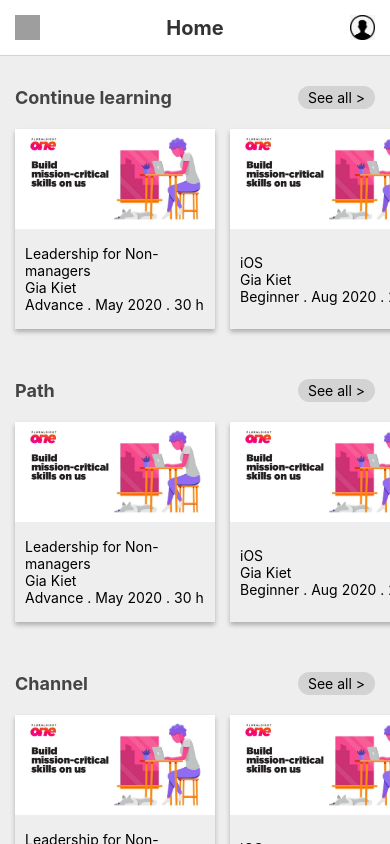
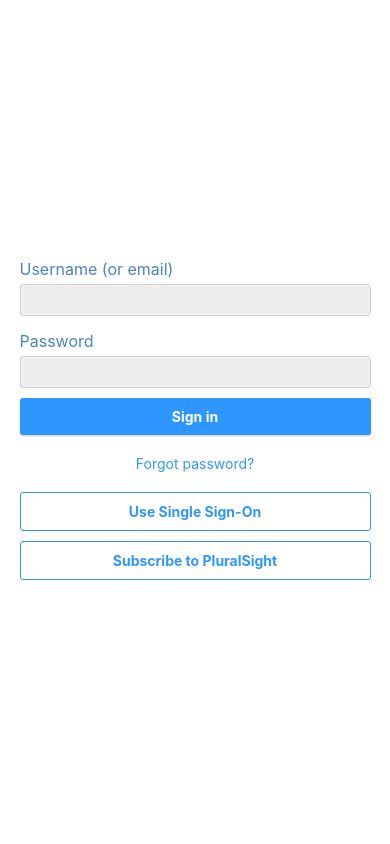
Before and after one commit to Gia-Kiet-99/LTDDNC-DoAnCK-OnlineLearning, a React Native app: screen / in a window 390 px wide. Built offline with nearby package versions, Linux system fonts and the light colour scheme; grey boxes are pictures that could not be loaded.

Commit message:
Set up mockup-ui branch

```diff
--- a/App.js
+++ b/App.js
@@ -12,7 +12,7 @@ export default function App() {
   return (
     <View style={styles.container}>
       <StatusBar backgroundColor="white" barStyle="dark-content" translucent={false}/>
-      <Home/>
+      <Login/>
     </View>
   );
 }
--- a/src/components/Authentication/Register/register.js
+++ b/src/components/Authentication/Register/register.js
@@ -1,7 +1,5 @@
 import React from 'react'
 import {TouchableHighlight, Image, Text, View, StyleSheet} from "react-native"
-import buttonStyles from "../../../global/button-styles";
-import textStyles from "../../../global/text-styles";
 
 const Register = () => {
     return (
@@ -9,14 +7,14 @@ const Register = () => {
             <View style={styles.imageWrapper}>
                 <Image style={styles.image} source={require('../../../../assets/Pluralsight.png')}/>
             </View>
-            <TouchableHighlight style={[buttonStyles.button,buttonStyles.loginButton]}>
-                <Text style={[textStyles.buttonText, {color: '#fff'}]}>Sign in</Text>
+            <TouchableHighlight style={[styles.button,styles.loginButton]}>
+                <Text style={styles.buttonText}>Sign in</Text>
             </TouchableHighlight>
-            <TouchableHighlight style={[buttonStyles.button, buttonStyles.transparentButton]}>
-                <Text style={[textStyles.buttonText, {color: '#2e97ff'}]}>Subscribe to Pluralsight</Text>
+            <TouchableHighlight style={[styles.button, styles.transparentButton]}>
+                <Text style={[styles.buttonText, {color: '#2e97ff'}]}>Subscribe to Pluralsight</Text>
             </TouchableHighlight>
-            <TouchableHighlight style={[buttonStyles.button, buttonStyles.transparentButton]}>
-                <Text style={[textStyles.buttonText, {color: '#2e97ff'}]}>Explore without a subscription</Text>
+            <TouchableHighlight style={[styles.button, styles.transparentButton]}>
+                <Text style={[styles.buttonText, {color: '#2e97ff'}]}>Explore without a subscription</Text>
             </TouchableHighlight>
 
             {/*<Pressable onPress={() => {Alert.alert("aloalo")}}>*/}
@@ -40,6 +38,35 @@ const styles = StyleSheet.create({
         height: 150,
         width: 250,
     },
+    button: {
+        marginTop: 10,
+        padding: 10,
+        borderRadius: 3,
+
+    },
+
+    loginButton: {
+        backgroundColor: '#2e97ff',
+        shadowColor: "#000",
+        shadowOffset: {
+            width: 0,
+            height: 1,
+        },
+        shadowOpacity: 0.22,
+        shadowRadius: 2.22,
+
+        elevation: 3,
+    },
+
+    transparentButton: {
+        borderWidth: 0.5,
+        borderColor: "#2e97ff",
+    },
+    buttonText: {
+        color: '#fff',
+        textAlign: 'center',
+        fontWeight: 'bold'
+    }
 
 })
 
--- a/src/components/Main/Home/SectionCourses/section-courses.js
+++ b/src/components/Main/Home/SectionCourses/section-courses.js
@@ -32,7 +32,7 @@ const SectionCourses = (props) => {
     ]
 
     const renderListItem = (courses) => {
-         return courses.map(item => <SectionCoursesItem item={item}/>)
+        return courses.map(item => <SectionCoursesItem key={item.id} item={item}/>)
     }
 
     return (
--- a/src/components/Main/Home/SectionCoursesItem/section-courses-item.js
+++ b/src/components/Main/Home/SectionCoursesItem/section-courses-item.js
@@ -1,21 +1,28 @@
 import React from 'react';
 import {TouchableOpacity, Text, Image, View, StyleSheet} from 'react-native';
+
+const Separator = () => {
+    return (
+        <View style={{borderBottomColor: 'pink', borderBottomWidth: 3}} />
+    )
+}
 
 const SectionCoursesItem = (props) => {
     return (
         <TouchableOpacity style={styles.container}>
             <View style={styles.item}>
                 <Image style={styles.image} source={require('../../../../../assets/image.jpg')}/>
+                <Separator/>
                 <View style={styles.description}>
                     <Text style={styles.text}>
                         {props.item.title}
                     </Text>
 
-                    <Text style={styles.text}>
+                    <Text style={styles.darkText}>
                         {props.item.author}
                     </Text>
 
-                    <Text style={styles.text}>
+                    <Text style={styles.darkText}>
                         {`${props.item.level} . ${props.item.released} . ${props.item.duration}`}
                     </Text>
                 </View>
@@ -33,18 +40,18 @@ const styles = StyleSheet.create({
     item: {
         width: 200,
         height: 200,
+        borderRadius: 5,
         backgroundColor: '#eee',
+        overflow: 'hidden',
 
-        shadowColor: "#000",
+        shadowColor: '#000',
         shadowOffset: {
             width: 0,
             height: 3,
         },
         shadowOpacity: 0.27,
         shadowRadius: 4.65,
-
         elevation: 10,
-
     },
     description: {
         flex: 1,
@@ -58,6 +65,11 @@ const styles = StyleSheet.create({
 
     text: {
         fontSize: 14
+    },
+
+    darkText: {
+        fontSize: 12,
+        color: 'gray'
     }
 })
 
--- a/src/components/Main/Home/home.js
+++ b/src/components/Main/Home/home.js
@@ -55,7 +55,7 @@ const styles = StyleSheet.create({
         height: 25,
     },
     listSection: {
-        backgroundColor: '#eee'
+        backgroundColor: '#f5f5f5'
     },
 })
 
```
